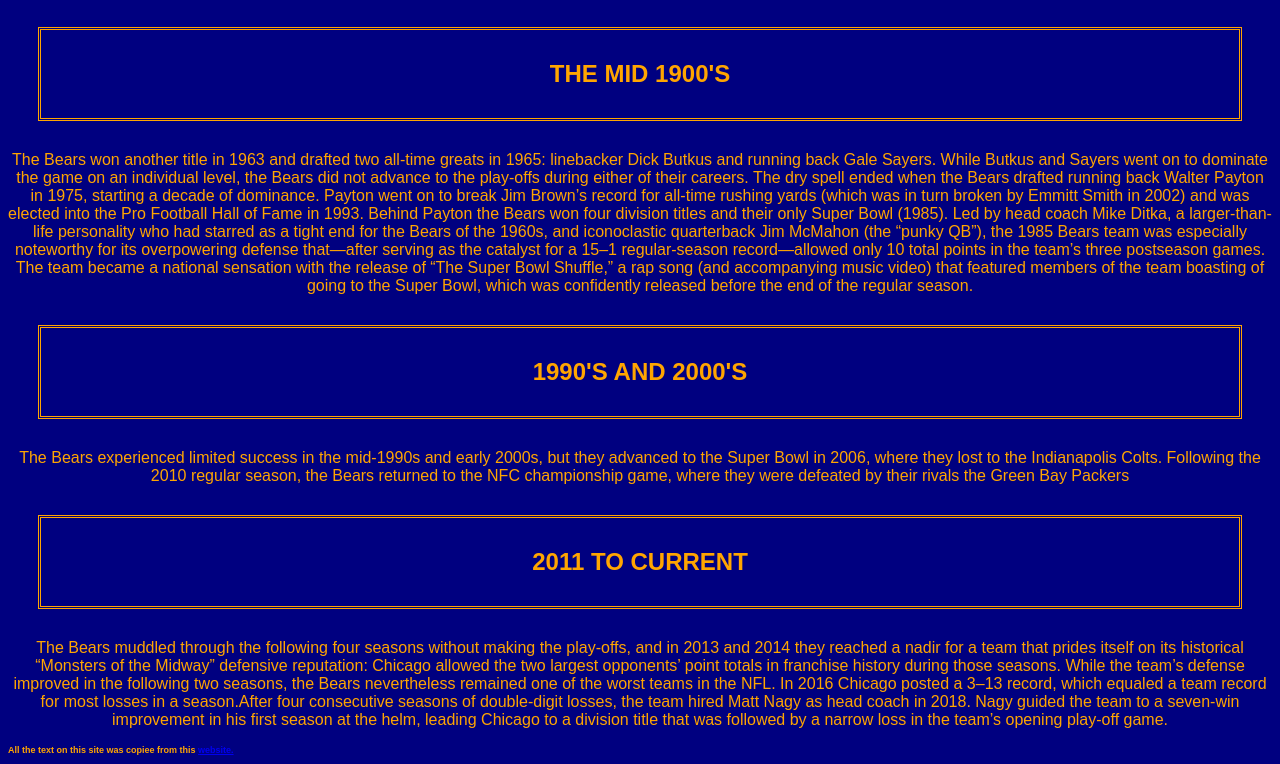
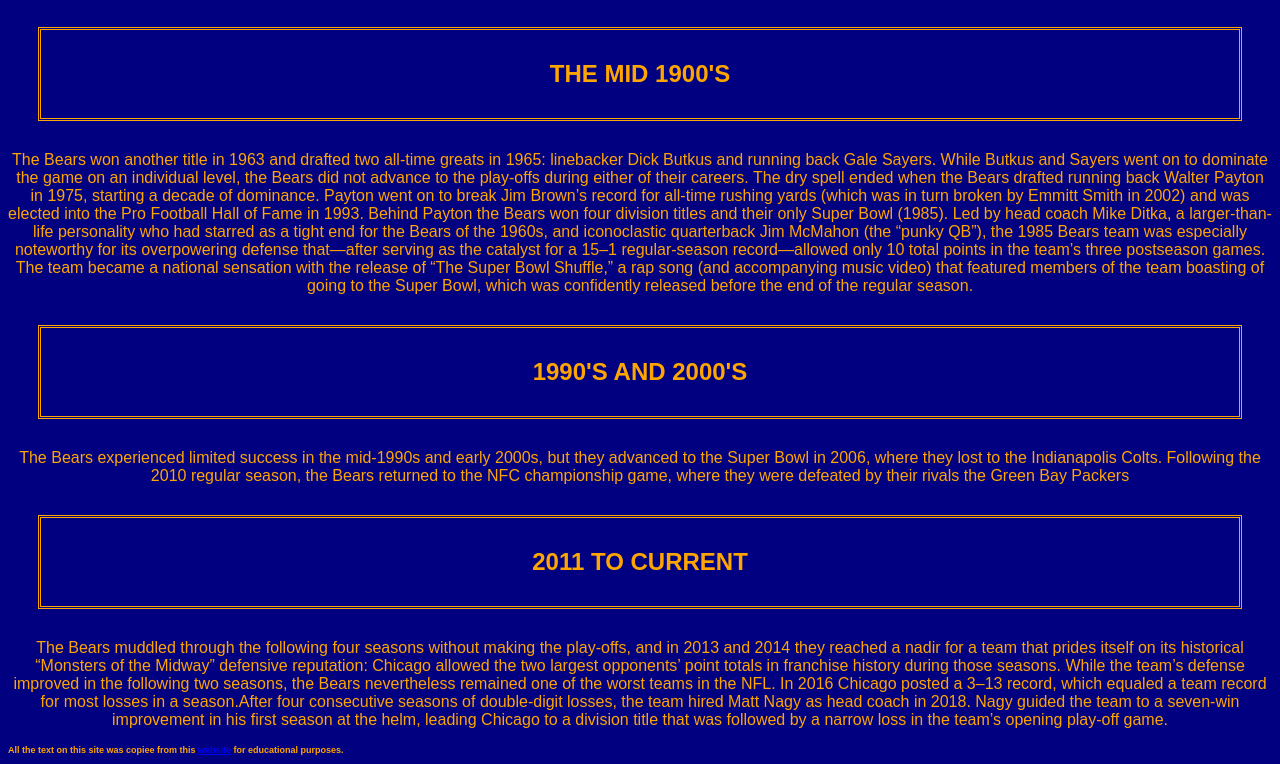
Before and after one commit to wcompton/bears, a plain HTML site: page index.html in a window 1280 px wide. Shown: the part 770-1534 px from the top of the page. Drawn offline with Linux system fonts and the light colour scheme.

Commit message:
Update index.html

```diff
--- a/index.html
+++ b/index.html
@@ -70,6 +70,6 @@
             Nagy guided the team to a seven-win improvement in his first season at the helm,
             leading Chicago to a division title that was followed by a narrow loss in the team’s
             opening play-off game.</p>
-                <h3>All the text on this site was copiee from this <a href = "https://www.britannica.com/topic/Chicago-Bears">website.</a></h3>
+                <h3>All the text on this site was copiee from this <a href = "https://www.britannica.com/topic/Chicago-Bears">website</a> for educational purposes.</h3>
 </body>
 </html>
```
